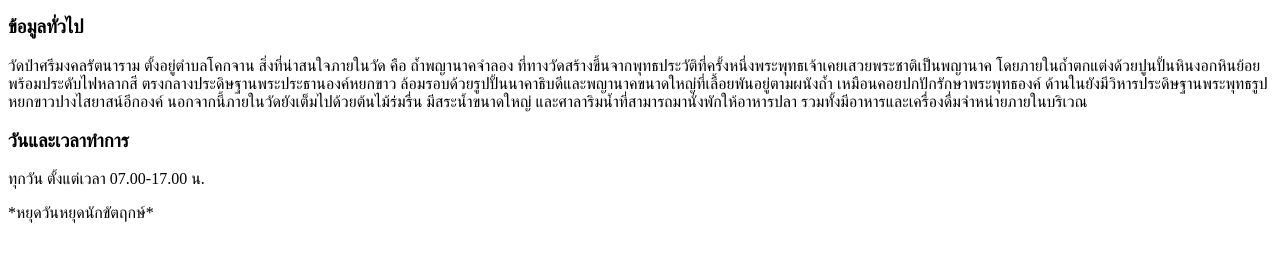
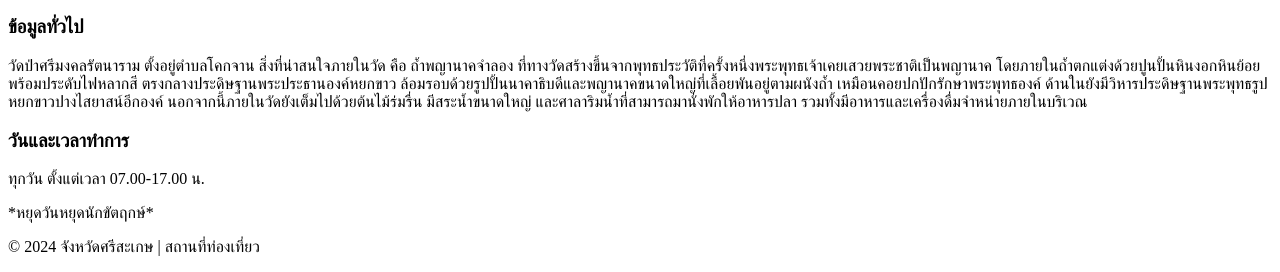
Before and after one commit to Phonchitata/SisaketTravel_hw1, a plain HTML site: page about.html in a window 1280 px wide. Shown: the part 3360-3632 px from the top of the page. Before the commit the page ends 3598 px from the top, so only its background shows below. Drawn offline with Linux system fonts and the light colour scheme.

Commit message:
เพิ่ม footer

```diff
--- a/about.html
+++ b/about.html
@@ -214,6 +214,9 @@
             </article>
         </section>
     </main>
+    <footer>
+        <p>&copy; 2024 จังหวัดศรีสะเกษ | สถานที่ท่องเที่ยว</p>
+    </footer>
 </body>
 
 </html>
```
